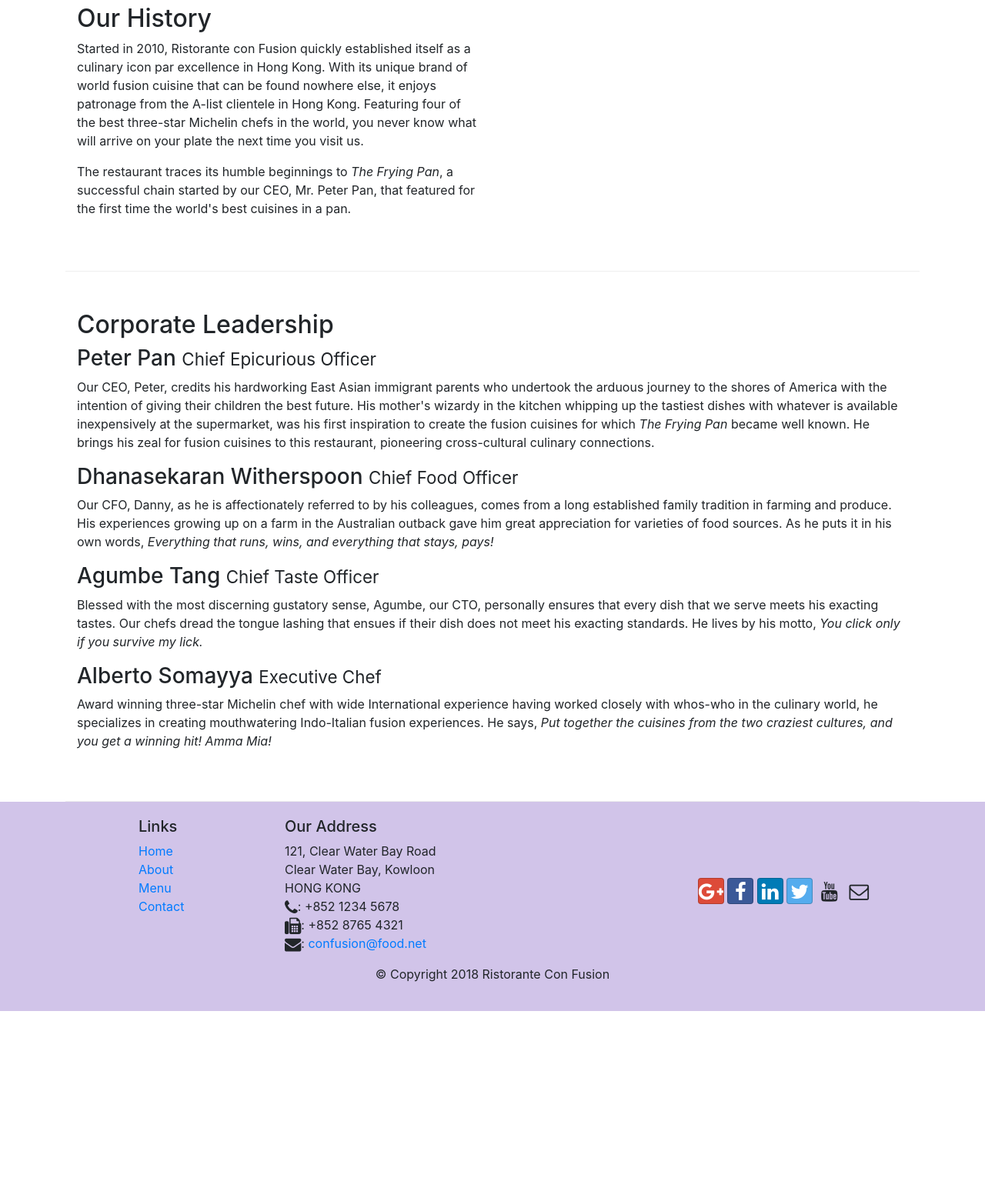
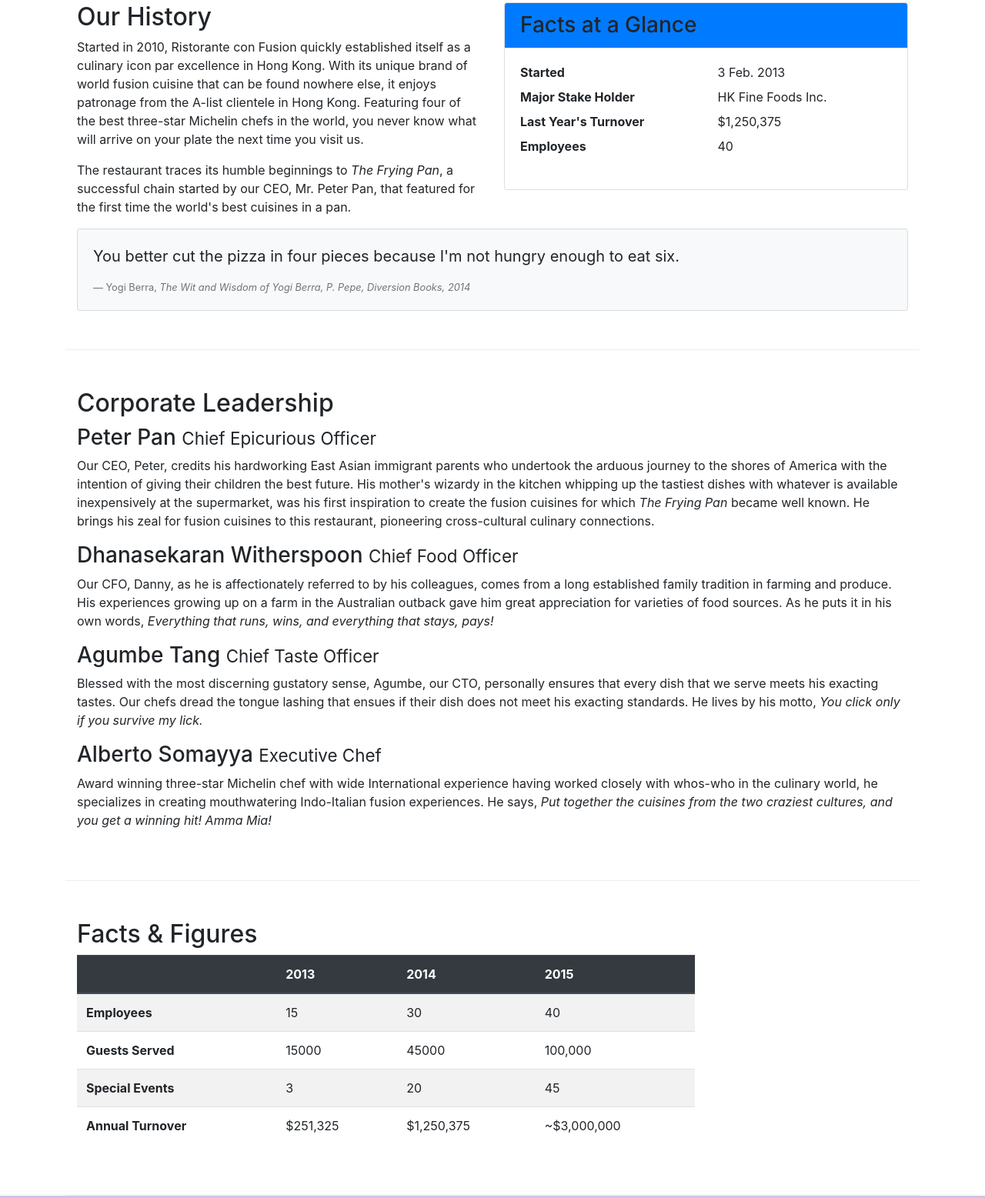
Before and after one commit to ajayc1007/conFusion, a website: page aboutus.html in a window 1280 px wide. Shown: the part 512-2069 px from the top of the page at 77% size. Before the commit the page ends 1826 px from the top, so only its background shows below. Drawn offline with nearby package versions, Linux system fonts and the light colour scheme.

Commit message:
Tables and Cards

```diff
--- a/aboutus.html
+++ b/aboutus.html
@@ -57,13 +57,40 @@
             </div>
         </div>
 
-        <div class="row row-content align-items-center">
-            <div class="col-12 col-sm-6">
+        <div class="row row-content">
+            <div class="col-sm-6">
                 <h2>Our History</h2>
                 <p>Started in 2010, Ristorante con Fusion quickly established itself as a culinary icon par excellence in Hong Kong. With its unique brand of world fusion cuisine that can be found nowhere else, it enjoys patronage from the A-list clientele in Hong Kong.  Featuring four of the best three-star Michelin chefs in the world, you never know what will arrive on your plate the next time you visit us.</p>
                 <p>The restaurant traces its humble beginnings to <em>The Frying Pan</em>, a successful chain started by our CEO, Mr. Peter Pan, that featured for the first time the world's best cuisines in a pan.</p>
             </div>
-            <div class="col-12 col-sm">
+            <div class="col-sm">
+                <div class="card">
+                    <h3 class="card-header bg-primary tetx-white">Facts at a Glance</h3>
+                    <div class="card-body">
+                        <dl class="row">
+                            <dt class="col-6">Started</dt>
+                            <dd class="col-6">3 Feb. 2013</dd>
+                            <dt class="col-6">Major Stake Holder</dt>
+                            <dd class="col-6">HK Fine Foods Inc.</dd>
+                            <dt class="col-6">Last Year's Turnover</dt>
+                            <dd class="col-6">$1,250,375</dd>
+                            <dt class="col-6">Employees</dt>
+                            <dd class="col-6">40</dd>
+                        </dl>
+                    </div>
+                </div>
+            </div>
+            <div class="col-12">
+                <div class="card card-body bg-light">
+                    <blockquote class="blockquote">
+                        <p class="mb-0">You better cut the pizza in four pieces because I'm  not hungry enough to eat six.</p>
+                    </blockquote>
+                    <footer class="blockquote-footer">Yogi Berra,
+                        <cite title="Source Title">
+                            The Wit and  Wisdom of Yogi Berra, P. Pepe, Diversion Books, 2014
+                        </cite>
+                    </footer>
+                </div>
             </div>
         </div>
 
@@ -80,6 +107,51 @@
                 <h3>Alberto Somayya <small>Executive Chef</small></h3>
                 <p class="d-none d-sm-block">Award winning three-star Michelin chef with wide International experience having worked closely with whos-who in the culinary world, he specializes in creating mouthwatering Indo-Italian fusion experiences. He says, <em>Put together the cuisines from the two craziest cultures, and you get a winning hit! Amma Mia!</em></p>
             </div>
+       </div>
+       <div class="row row-content">
+           <div class="col-12 col-sm-9">
+               <h2>Facts &amp; Figures</h2>
+               <div class="table-responsive">
+                   <table class="table table-striped">
+                       <thead class="thead-dark">
+                           <tr>
+                               <th>&nbsp;</th>
+                               <th>2013</th>
+                               <th>2014</th>
+                               <th>2015</th>
+                           </tr>
+                       </thead>
+                       <tbody>
+                            <tr>
+                                <th>Employees</th>
+                                <td>15</td>
+                                <td>30</td>
+                                <td>40</td>
+                            </tr>
+                            <tr>
+                                <th>Guests Served</th>
+                                <td>15000</td>
+                                <td>45000</td>
+                                <td>100,000</td>
+                            </tr>
+                            <tr>
+                                <th>Special Events</th>
+                                <td>3</td>
+                                <td>20</td>
+                                <td>45</td>
+                            </tr>
+                            <tr>
+                                <th>Annual Turnover</th>
+                                <td>$251,325</td>
+                                <td>$1,250,375</td>
+                                <td>~$3,000,000</td>
+                            </tr>
+                        </tbody>
+                   </table>
+               </div>
+           </div>
+           <div class="col-12 col-sm-3">
+           </div>
        </div>
 
     </div>
```
